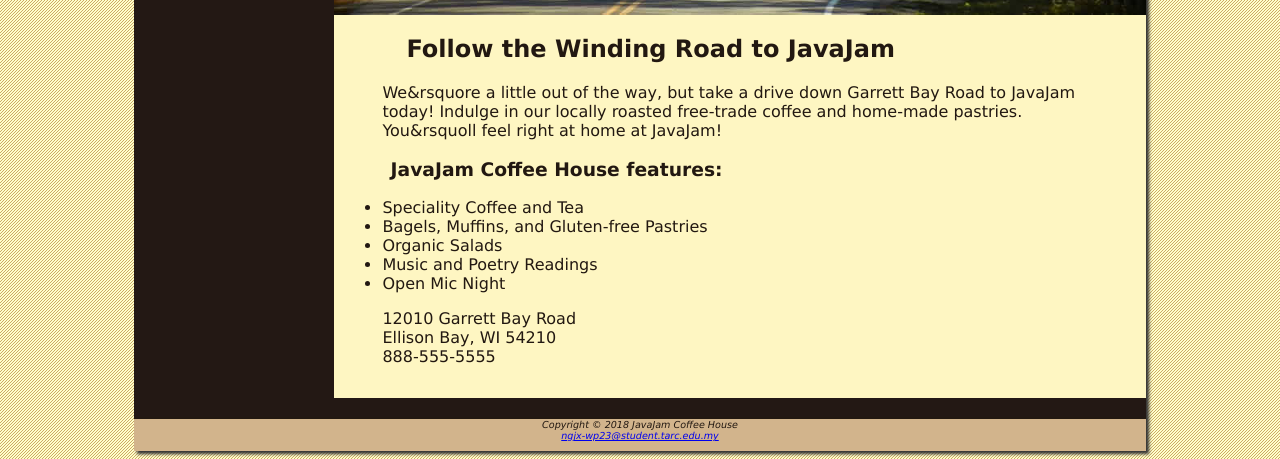
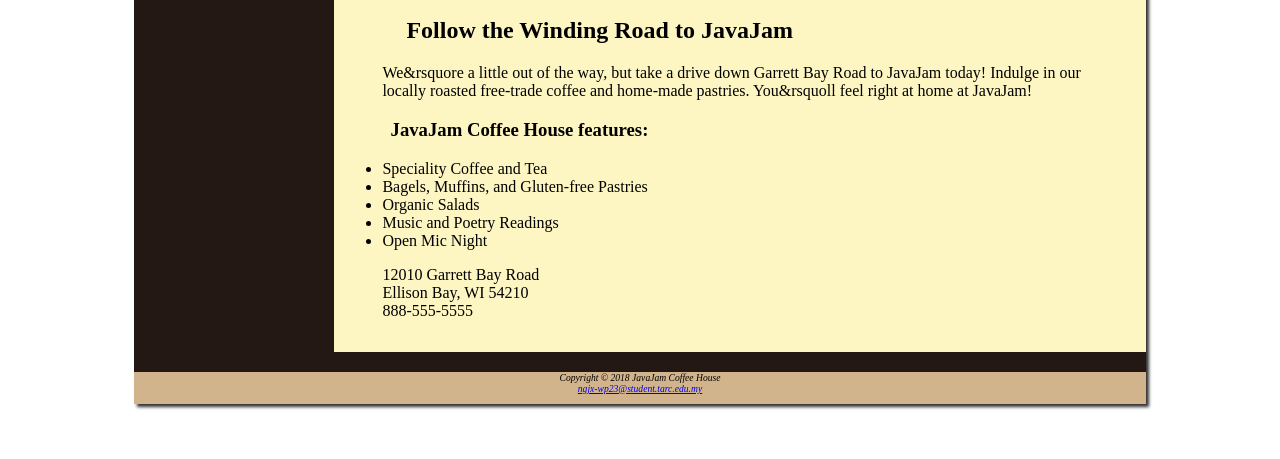
Before and after one commit to NgJingXu/Ng-Jing-Xu, a plain HTML site: page index.html in a window 1280 px wide. Shown: the part 417-876 px from the top of the page. After the commit the page ends 829 px from the top, so only its background shows below. Drawn offline with Linux system fonts and the light colour scheme.

Commit message:
Update javajam.css

```diff
--- a/javajam.css
+++ b/javajam.css
@@ -1,8 +1,8 @@
-body {
+/*body {
     background-color: #FCEBB6;
     color: #221811;
     font-family: Verdana, Arial, sans-serif;
-    background-image: url(images/background.gif);
+    background-image: url(images/background.gif);*/
 }
 
 header{
```
